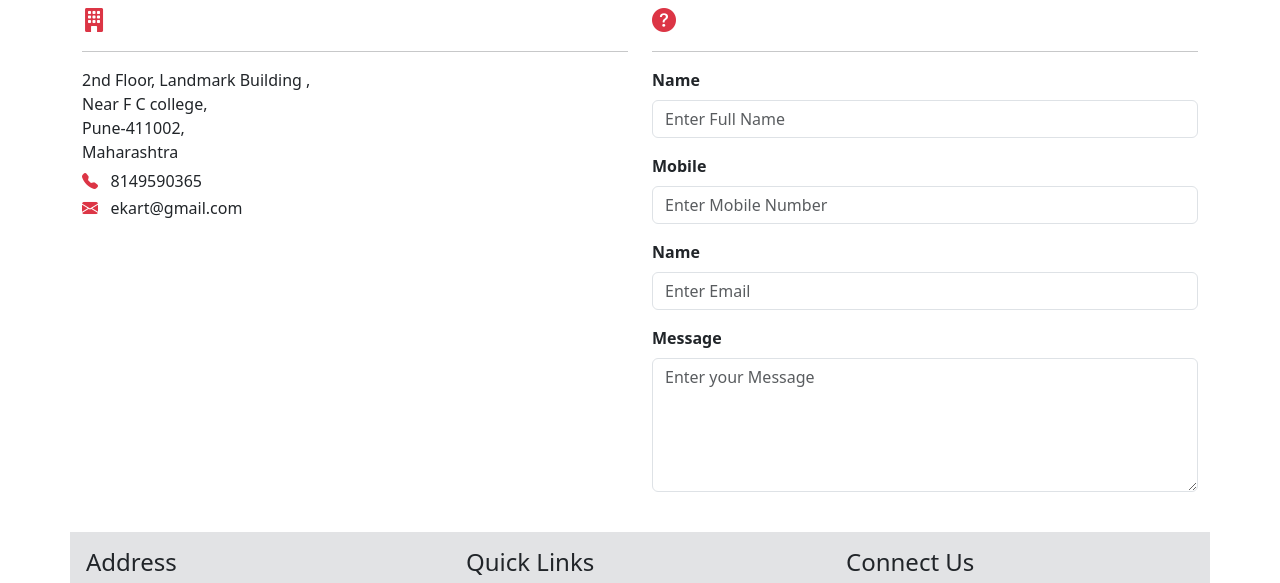
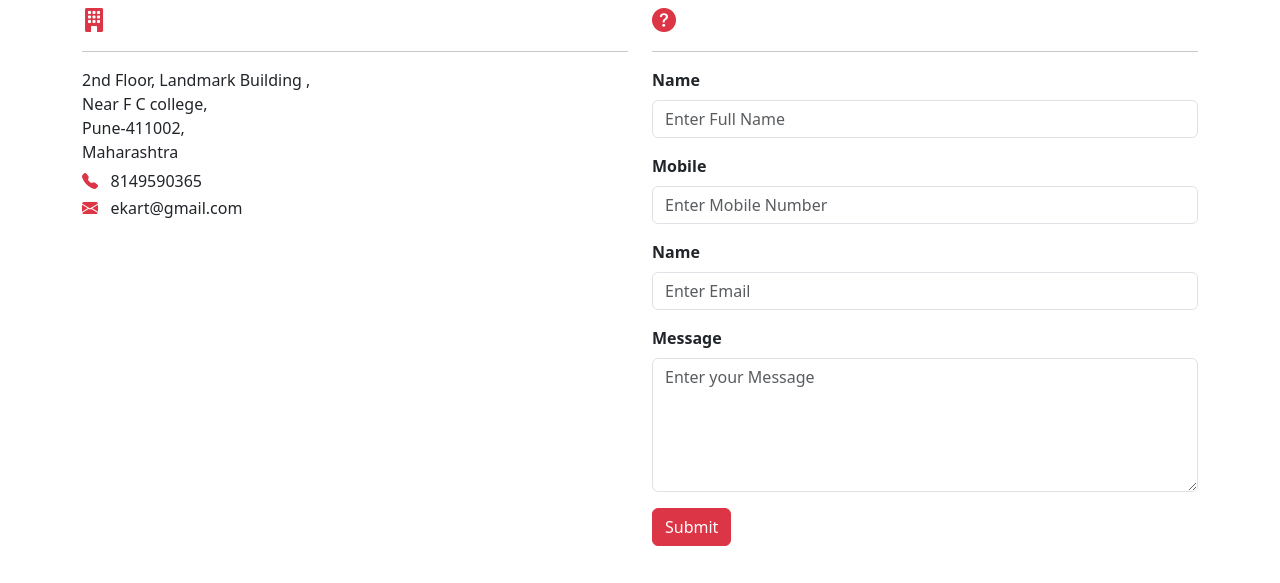
Before and after one commit to 09amitpatil/ekart, a plain HTML site: page contact.html in a window 1280 px wide. Shown: the part 537-1120 px from the top of the page. Drawn offline with nearby package versions, Linux system fonts and the light colour scheme.

Commit message:
Update contact.html

```diff
--- a/contact.html
+++ b/contact.html
@@ -110,6 +110,9 @@
                     <label for="Input4" class="form-label"><strong>Message</strong></label>
                     <textarea name="Message" id="Input4" class="form-control" cols="30" rows="5" placeholder="Enter your Message"></textarea>
                 </div>
+                 <div class="mb-3">
+                    <input type="submit" class="btn btn-danger" value="Submit">
+                </div>
 
             </div><!--contact ends-->
 
```
